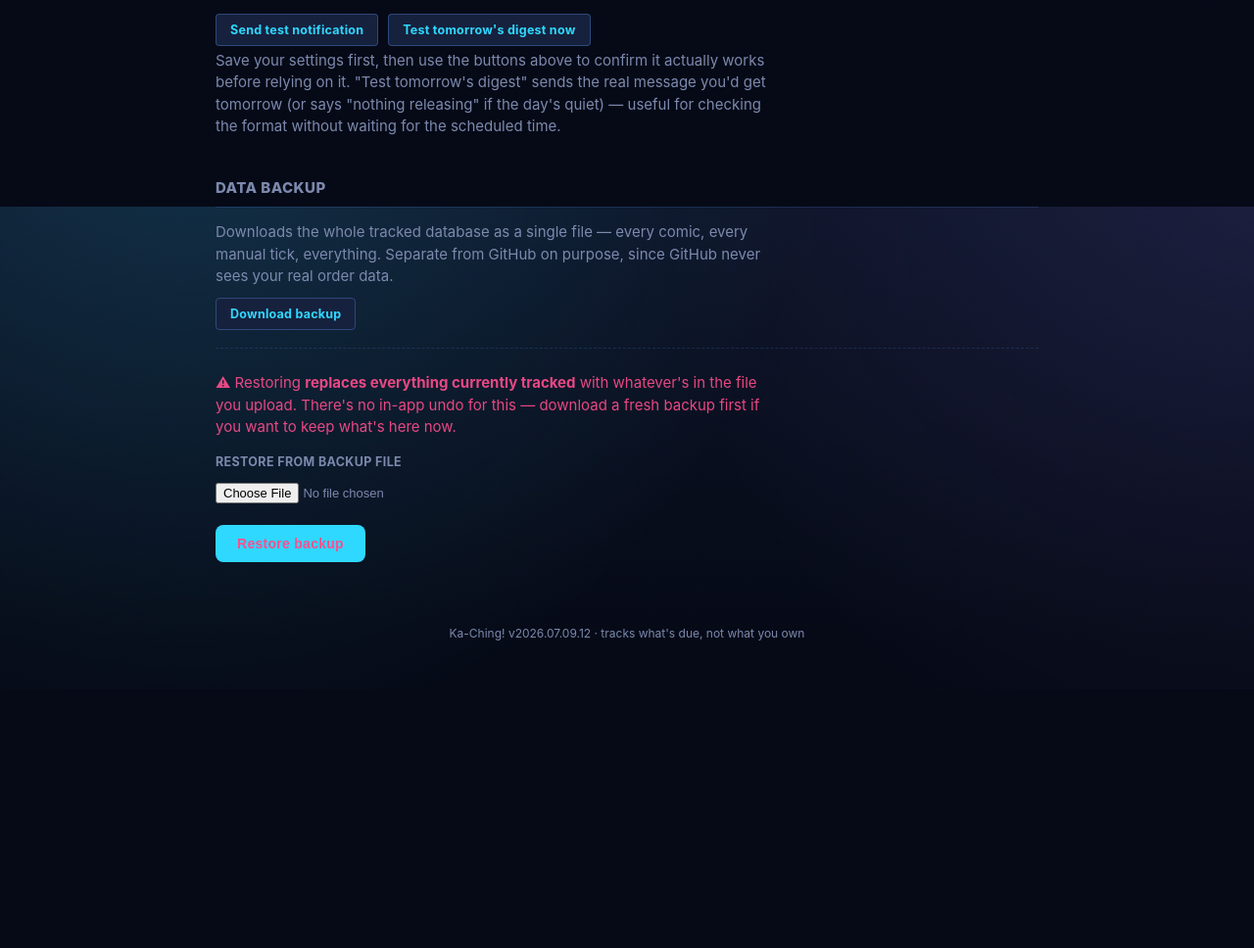
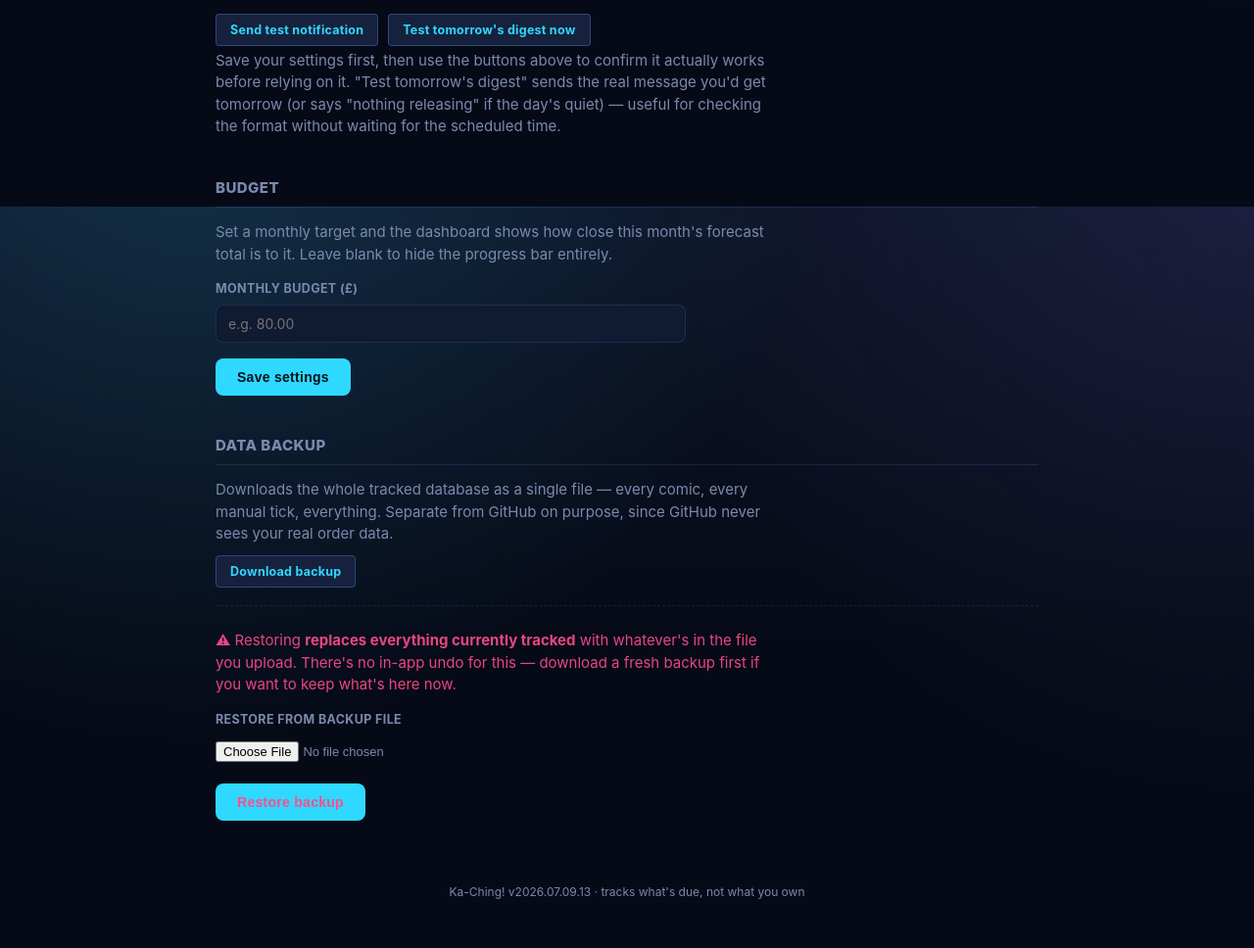
Before and after one commit to callum87-Lab/Ka-Ching, a FastAPI app: template app/templates/settings.html in a window 1280 px wide. Shown: the part 589-1557 px from the top of the page at 98% size. Before the commit the page ends 1243 px from the top, so only its background shows below. Run offline with FastAPI, Linux system fonts and the light colour scheme; the template is opened without the code that fills it, so the values that code supplies are empty; parts of the project's set-up code (start-up, migrations or seed data) failed here and were passed over.

Commit message:
Add monthly budget bar and CSV export

```diff
--- a/app/main.py
+++ b/app/main.py
@@ -1,6 +1,8 @@
 import asyncio
 import calendar
+import csv
 import hashlib
+import io
 import json
 import logging
 import os
@@ -24,7 +26,7 @@ logger = logging.getLogger("kaching")
 app = FastAPI(title="Ka-Ching!")
 templates = Jinja2Templates(directory=os.path.join(APP_DIR, "templates"))
 
-APP_VERSION = "2026.07.09.12"
+APP_VERSION = "2026.07.09.13"
 templates.env.globals["app_version"] = APP_VERSION
 app.mount("/static", StaticFiles(directory=os.path.join(APP_DIR, "static")), name="static")
 
@@ -490,6 +492,19 @@ def dashboard(request: Request, month: str | None = None, chart_range: str | Non
      ) = compute_shipping_for_groups(cur, hero_groups)
     hero_grand_total = round(hero_comics_total + hero_shipping_total, 2)
 
+    monthly_budget_raw = notifications.get_setting(cur, "monthly_budget", "")
+    monthly_budget = None
+    budget_pct = None
+    budget_bar_pct = None
+    if monthly_budget_raw:
+        try:
+            monthly_budget = float(monthly_budget_raw)
+            if monthly_budget > 0:
+                budget_pct = round((hero_grand_total / monthly_budget) * 100, 1)
+                budget_bar_pct = min(100, budget_pct)
+        except ValueError:
+            monthly_budget = None
+
     hero_spent_comics, hero_remaining_comics, hero_spent_count, hero_remaining_count = split_spent_remaining(hero_items)
     hero_spent_total = round(hero_spent_comics + hero_spent_shipping, 2)
     hero_remaining_total = round(hero_remaining_comics + hero_remaining_shipping, 2)
@@ -564,6 +579,9 @@ def dashboard(request: Request, month: str | None = None, chart_range: str | Non
         "hero_spent_total": hero_spent_total,
         "hero_remaining_total": hero_remaining_total,
         "hero_grand_total": hero_grand_total,
+        "monthly_budget": monthly_budget,
+        "budget_pct": budget_pct,
+        "budget_bar_pct": budget_bar_pct,
         "hero_spent_count": hero_spent_count,
         "next_month_total": next_month_total,
         "viewed_month_label": viewed_month.strftime("%B %Y"),
@@ -836,6 +854,34 @@ SEARCH_SORT_OPTIONS = {
 }
 
 
+def build_search_query(q, source, status, start_date, end_date):
+    """Returns (where_clause, params) shared by the search page and CSV
+    export, so both stay in sync with exactly the same filtering logic."""
+    conditions = []
+    params = []
+    if q and q.strip():
+        conditions.append("name LIKE ?")
+        params.append(f"%{q.strip()}%")
+    if source:
+        clause, extra_params = source_filter_sql(source)
+        conditions.append(clause)
+        params.extend(extra_params)
+    if status == "paid":
+        conditions.append("charge_status = 'charged' AND status != 'cancelled'")
+    elif status == "unpaid":
+        conditions.append("charge_status != 'charged' AND status != 'cancelled'")
+    elif status == "cancelled":
+        conditions.append("status = 'cancelled'")
+    if start_date:
+        conditions.append("release_date >= ?")
+        params.append(start_date)
+    if end_date:
+        conditions.append("release_date <= ?")
+        params.append(end_date)
+    where_clause = " AND ".join(conditions) if conditions else "1=1"
+    return where_clause, params
+
+
 @app.get("/search")
 def search_items(
     request: Request,
@@ -863,29 +909,7 @@ def search_items(
     truncated = False
 
     if has_filter:
-        conditions = []
-        params = []
-        if q and q.strip():
-            conditions.append("name LIKE ?")
-            params.append(f"%{q.strip()}%")
-        if source:
-            clause, extra_params = source_filter_sql(source)
-            conditions.append(clause)
-            params.extend(extra_params)
-        if active_status == "paid":
-            conditions.append("charge_status = 'charged' AND status != 'cancelled'")
-        elif active_status == "unpaid":
-            conditions.append("charge_status != 'charged' AND status != 'cancelled'")
-        elif active_status == "cancelled":
-            conditions.append("status = 'cancelled'")
-        if start_date:
-            conditions.append("release_date >= ?")
-            params.append(start_date)
-        if end_date:
-            conditions.append("release_date <= ?")
-            params.append(end_date)
-
-        where_clause = " AND ".join(conditions) if conditions else "1=1"
+        where_clause, params = build_search_query(q, source, active_status, start_date, end_date)
         order_sql = SEARCH_SORT_OPTIONS[active_sort][0]
 
         cur.execute(f"SELECT * FROM items WHERE {where_clause} ORDER BY {order_sql}", params)
@@ -925,6 +949,50 @@ def search_items(
         "cancelled_count": cancelled_count,
         "truncated": truncated,
     })
+
+
+@app.get("/search/export.csv")
+def export_search_csv(
+    q: str | None = None,
+    source: str | None = None,
+    status: str | None = None,
+    start_date: str | None = None,
+    end_date: str | None = None,
+    sort: str | None = None,
+):
+    """Downloads whatever's currently filtered on the search page as a CSV
+    file - reuses the exact same query-building logic, so the export always
+    matches what's on screen."""
+    active_status = status or "all"
+    active_sort = sort if sort in SEARCH_SORT_OPTIONS else "date_desc"
+
+    conn = db.get_db()
+    cur = conn.cursor()
+    where_clause, params = build_search_query(q, source, active_status, start_date, end_date)
+    order_sql = SEARCH_SORT_OPTIONS[active_sort][0]
+    cur.execute(f"SELECT * FROM items WHERE {where_clause} ORDER BY {order_sql}", params)
+    rows = [dict(r) for r in cur.fetchall()]
+    conn.close()
+
+    buffer = io.StringIO()
+    writer = csv.writer(buffer)
+    writer.writerow(["Name", "Price", "Release Date", "Shop", "Status", "Paid", "Order Number"])
+    for r in rows:
+        writer.writerow([
+            r["name"],
+            f"{r['price']:.2f}",
+            r["release_date"] or "",
+            r["source"],
+            r["status"],
+            "Yes" if r["charge_status"] == "charged" else "No",
+            r["order_number"] or "",
+        ])
+
+    return Response(
+        content=buffer.getvalue(),
+        media_type="text/csv; charset=utf-8",
+        headers={"Content-Disposition": f"attachment; filename=kaching-export-{date.today().isoformat()}.csv"},
+    )
 
 
 # --- Calendar -----------------------------------------------------------------
@@ -1246,6 +1314,7 @@ def save_settings(
     gotify_token: str = Form(""),
     telegram_bot_token: str = Form(""),
     telegram_chat_id: str = Form(""),
+    monthly_budget: str = Form(""),
 ):
     notifications.save_settings({
         "notify_provider": notify_provider,
@@ -1256,8 +1325,9 @@ def save_settings(
         "gotify_token": gotify_token.strip(),
         "telegram_bot_token": telegram_bot_token.strip(),
         "telegram_chat_id": telegram_chat_id.strip(),
+        "monthly_budget": monthly_budget.strip(),
     })
-    logger.info("SETTINGS SAVED: provider=%s notify_hour=%s", notify_provider, notify_hour)
+    logger.info("SETTINGS SAVED: provider=%s notify_hour=%s monthly_budget=%s", notify_provider, notify_hour, monthly_budget)
     return RedirectResponse(url="/settings", status_code=303)
 
 
--- a/app/notifications.py
+++ b/app/notifications.py
@@ -16,6 +16,7 @@ SETTINGS_KEYS = [
     "gotify_token",
     "telegram_bot_token",
     "telegram_chat_id",
+    "monthly_budget",       # "" or a number, e.g. "80.00"
 ]
 
 DEFAULTS = {
--- a/app/static/style.css
+++ b/app/static/style.css
@@ -179,6 +179,26 @@ a:focus-visible, button:focus-visible, textarea:focus-visible {
 .hero-line { margin: 0 0 6px; font-size: 14.5px; }
 .hero-line.muted { font-size: 13.5px; }
 .shipping-note { margin-top: 10px; font-size: 12px; }
+
+.budget-bar-wrap { margin-top: 14px; }
+.budget-bar-track {
+  width: 100%;
+  height: 10px;
+  background: var(--surface);
+  border: 1px solid var(--border);
+  border-radius: 5px;
+  overflow: hidden;
+  margin-bottom: 6px;
+}
+.budget-bar-fill {
+  height: 100%;
+  background: var(--neon-green);
+  border-radius: 5px 0 0 5px;
+  transition: width 0.3s ease, background 0.3s ease;
+}
+.budget-bar-fill.near { background: #ffd166; }
+.budget-bar-fill.over { background: var(--neon-pink); }
+.budget-bar-label { font-size: 12px; }
 .ebay-filter-hint { margin-top: 6px; }
 .ebay-filter-hint a { color: var(--neon-blue); }
 
@@ -657,6 +677,7 @@ a:focus-visible, button:focus-visible, textarea:focus-visible {
 }
 .search-totals-spent .mono { color: var(--neon-green); }
 .search-totals-remaining .mono { color: var(--neon-blue); }
+.search-csv-btn { margin-left: auto; }
 
 .search-status-tag {
   font-size: 10px;
--- a/app/templates/search.html
+++ b/app/templates/search.html
@@ -63,6 +63,8 @@
       {% if cancelled_count %}
       <span class="muted">+ {{ cancelled_count }} cancelled (&pound;{{ "%.2f"|format(cancelled_total) }}, not counted above)</span>
       {% endif %}
+      <a class="btn-tiny btn-test search-csv-btn"
+         href="/search/export.csv?q={{ q }}&source={{ active_source }}&status={{ active_status }}&start_date={{ start_date }}&end_date={{ end_date }}&sort={{ active_sort }}">Download CSV</a>
     </div>
     <div class="groups">
       <div class="group">
--- a/app/templates/settings.html
+++ b/app/templates/settings.html
@@ -20,6 +20,7 @@
   {% endif %}
 
   <form method="post" action="/settings" class="item-edit-form" id="settings-form">
+    <input type="hidden" name="monthly_budget" value="{{ values.monthly_budget }}">
     <label>
       <span>Provider</span>
       <select name="notify_provider" id="provider-select">
@@ -100,6 +101,31 @@
 
 <section class="block">
   <div class="block-head">
+    <h2>Budget</h2>
+  </div>
+  <p class="muted item-form-hint">
+    Set a monthly target and the dashboard shows how close this month's
+    forecast total is to it. Leave blank to hide the progress bar entirely.
+  </p>
+  <form method="post" action="/settings" class="item-edit-form">
+    <input type="hidden" name="notify_provider" value="{{ values.notify_provider }}">
+    <input type="hidden" name="notify_hour" value="{{ values.notify_hour }}">
+    <input type="hidden" name="ntfy_url" value="{{ values.ntfy_url }}">
+    <input type="hidden" name="ntfy_topic" value="{{ values.ntfy_topic }}">
+    <input type="hidden" name="gotify_url" value="{{ values.gotify_url }}">
+    <input type="hidden" name="gotify_token" value="{{ values.gotify_token }}">
+    <input type="hidden" name="telegram_bot_token" value="{{ values.telegram_bot_token }}">
+    <input type="hidden" name="telegram_chat_id" value="{{ values.telegram_chat_id }}">
+    <label>
+      <span>Monthly budget (&pound;)</span>
+      <input type="number" name="monthly_budget" step="0.01" min="0" value="{{ values.monthly_budget }}" placeholder="e.g. 80.00">
+    </label>
+    <button type="submit">Save settings</button>
+  </form>
+</section>
+
+<section class="block">
+  <div class="block-head">
     <h2>Data backup</h2>
   </div>
   <p class="muted item-form-hint">
```
Also changed, not shown: app/templates/dashboard.html (+11 -0 lines), README.md.
